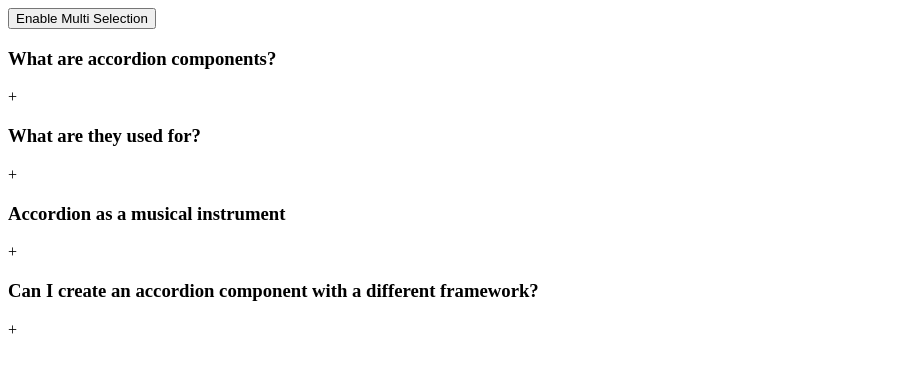
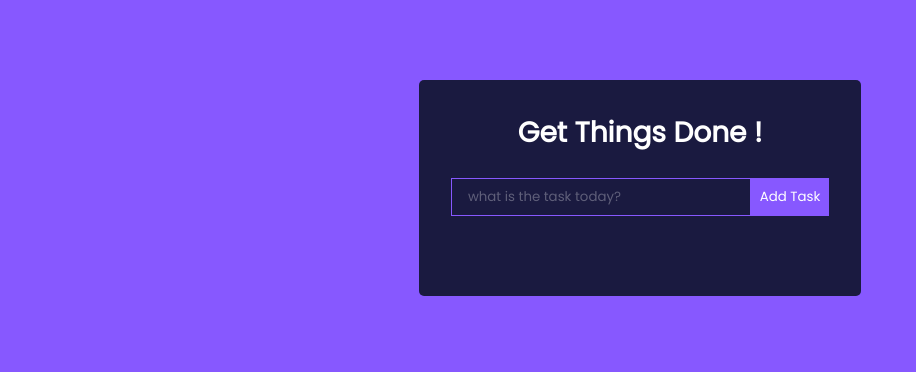
Before and after one commit to carrbanog/react-simple-project, a React (Create React App) app in the folder mini1/: page / in a window 1280 px wide. Shown: the top 372 px of the page, without its empty margins (0-916 px from the left). Built offline with nearby package versions, Linux system fonts and the light colour scheme.

Commit message:
todoList

```diff
--- a/mini1/package.json
+++ b/mini1/package.json
@@ -3,6 +3,11 @@
   "version": "0.1.0",
   "private": true,
   "dependencies": {
+    "@fortawesome/fontawesome-svg-core": "^6.6.0",
+    "@fortawesome/free-brands-svg-icons": "^6.6.0",
+    "@fortawesome/free-regular-svg-icons": "^6.6.0",
+    "@fortawesome/free-solid-svg-icons": "^6.6.0",
+    "@fortawesome/react-fontawesome": "^0.2.2",
     "@testing-library/jest-dom": "^5.17.0",
     "@testing-library/react": "^13.4.0",
     "@testing-library/user-event": "^13.5.0",
--- a/mini1/src/App.js
+++ b/mini1/src/App.js
@@ -1,18 +1,18 @@
 // import RandomColor from "./components/2 random color";
-import Accordian from "./components/1 accordian";
+// import Accordian from "./components/1 accordian";
 // import StarRating from "./components/3 star rating";
 // import ImageSlider from "./components/4 image slider";
 // import LoadMoreData from "./components/5 load-more-btn";
 
-import TreeView from "./components/6 menu ui";
-import menus from "./components/6 menu ui/data";
-import MenuBar from "./components/7dd";
+// import TreeView from "./components/6 menu ui";
+// import menus from "./components/6 menu ui/data";
+import TodoWrapper  from "./components/7dd/TodoWrapper";
 
 
 function App() {
   return (
     <div className="App">
-      <Accordian />
+      {/* <Accordian /> */}
       {/* <ImageSlider
         url={"https://picsum.photos/v2/list"}
         page={"1"}
@@ -20,6 +20,7 @@ function App() {
       /> */}
       {/* <TreeView menus={menus} />     */}
       {/* <MenuBar /> */}
+      <TodoWrapper />
     </div>
   );
 }
--- /dev/null
+++ b/mini1/src/components/7dd/EditTodoForm.jsx
@@ -0,0 +1,25 @@
+import React, { useState } from "react";
+
+export const EditTodoForm = ({ editTask, task }) => {
+  const [value, setValue] = useState("");
+  const handleSubmit = (e) => {
+    e.preventDefault();
+    // console.log(value);
+    editTask(value, task.id);
+    setValue("");
+  };
+  return (
+    <form className="TodoForm" onSubmit={handleSubmit}>
+      <input
+        type="text"
+        className="todo-input"
+        placeholder="Update task"
+        onChange={(e) => setValue(e.target.value)}
+        value={value}
+      />
+      <button type="submit" className="todo-btn">
+        Update task
+      </button>
+    </form>
+  );
+};
--- /dev/null
+++ b/mini1/src/components/7dd/Todo.jsx
@@ -0,0 +1,23 @@
+import React from "react";
+import { FontAwesomeIcon } from "@fortawesome/react-fontawesome";
+import { faPenToSquare } from "@fortawesome/free-solid-svg-icons";
+import { faTrash } from "@fortawesome/free-solid-svg-icons";
+
+export const Todo = ({ task, toggleComplete, deleteTodo, editTodo}) => {
+  return (
+    <div className="Todo">
+      <p
+        onClick={() => toggleComplete(task.id)}
+        // onClick={() => setCompleted(task.id === id ? task.completed = !completed : task.completed = false)}
+        className={`${task.completed ? "completed" : "incompleted"}`}
+      >
+        {task.task}
+        {/* {console.log(task)} */}
+      </p>
+      <div>
+        <FontAwesomeIcon icon={faPenToSquare} onClick={() => editTodo(task.id)} />
+        <FontAwesomeIcon icon={faTrash} onClick={() => deleteTodo(task.id)} />
+      </div>
+    </div>
+  );
+};
--- /dev/null
+++ b/mini1/src/components/7dd/TodoForm.jsx
@@ -0,0 +1,25 @@
+import React, { useState } from "react";
+
+export const TodoForm = ({ addTodo }) => {
+  const [value, setValue] = useState("");
+  const handleSubmit = (e) => {
+    e.preventDefault();
+    // console.log(value);
+    addTodo(value);
+    setValue("");
+  };
+  return (
+    <form className="TodoForm" onSubmit={handleSubmit}>
+      <input
+        type="text"
+        className="todo-input"
+        placeholder="what is the task today?"
+        onChange={(e) => setValue(e.target.value)}
+        value={value}
+      />
+      <button type="submit" className="todo-btn">
+        Add Task
+      </button>
+    </form>
+  );
+};
--- /dev/null
+++ b/mini1/src/components/7dd/TodoWrapper.jsx
@@ -0,0 +1,69 @@
+import React, { useState } from "react";
+import "./style.css";
+import { TodoForm } from "./TodoForm";
+import { v4 as uuidv4 } from "uuid";
+import { Todo } from "./Todo";
+import { EditTodoForm } from "./EditTodoForm";
+uuidv4();
+
+function TodoWrapper() {
+  const [todos, setTodos] = useState([]);
+  // const [completed, setCompleted] = useState(false);
+  const addTodo = (todo) => {
+    setTodos([
+      ...todos,
+      {
+        id: uuidv4(),
+        task: todo,
+        completed: false,
+        isEditing: false,
+      },
+    ]);
+    // console.log(todos);
+  };
+  const toggleComplete = (id) => {
+    setTodos(
+      todos.map((todo) =>
+        todo.id === id ? { ...todo, completed: !todo.completed } : todo
+      )
+    );
+  };
+
+  const deleteTodo = (id) => {
+    setTodos(todos.filter((todo) => todo.id !== id));
+  };
+
+  const editTodo = (id) => {
+    console.log(id);
+    setTodos(
+      todos.map((todo) =>
+        todo.id === id ? { ...todo, isEditing: !todo.isEditing } : todo
+      )
+    );
+  };
+  const editTask = (task, id) => {
+    setTodos(todos.map(todo => todo.id === id ? {...todo, task, isEditing: !todo.isEditing} : todo))
+  }
+
+  return (
+    <div className="TodoWrapper">
+      <h1>Get Things Done !</h1>
+      <TodoForm addTodo={addTodo} />
+      {/* display todos */}
+      {todos.map((todo) =>
+        todo.isEditing ? (
+          <EditTodoForm editTask={editTask} task={todo} />
+        ) : (
+          <Todo
+            key={todo.id}
+            task={todo}
+            deleteTodo={deleteTodo}
+            editTodo={editTodo}
+            toggleComplete={toggleComplete}
+          />
+        )
+      )}
+    </div>
+  );
+}
+export default TodoWrapper;
--- a/mini1/src/components/7dd/index.jsx
+++ /dev/null
@@ -1,38 +0,0 @@
-import React, { useState } from 'react';
-import './style.css'; // 외부 CSS 파일 사용
-
-const MenuBar = () => {
-  const [showDetail, setShowDetail] = useState(false);
-  const [showLocation, setShowLocation] = useState(false);
-
-  const handleProfileClick = () => {
-    setShowDetail(!showDetail);
-    setShowLocation(false); // Profile 클릭 시 Location 메뉴가 열리지 않도록 처리
-  };
-
-  const handleDetailClick = () => {
-    setShowLocation(!showLocation);
-  };
-
-  return (
-    <nav className="menu-bar">
-      <ul className="menu-list">
-        <li className="menu-item">
-          <a href="#profile" onClick={handleProfileClick}>Profile</a>
-        </li>
-        {showDetail && (
-          <li className="menu-item">
-            <a href="#detail" onClick={handleDetailClick}>Detail</a>
-          </li>
-        )}
-        {showLocation && (
-          <li className="menu-item">
-            <a href="#location">Location</a>
-          </li>
-        )}
-      </ul>
-    </nav>
-  );
-};
-
-export default MenuBar;
--- a/mini1/src/components/7dd/style.css
+++ b/mini1/src/components/7dd/style.css
@@ -1,29 +1,91 @@
-.menu-bar {
-  background-color: #333;
-  padding: 10px;
+@import url('https://fonts.googleapis.com/css2?family=Poppins&display=swap');
+
+* {
+  font-family: 'Poppins', sans-serif;
+  margin: 0;
+  padding: 0;
+  box-sizing: border-box;
+}
+
+body {
+  background: #8758ff;
+  display: flex;
+  justify-content: center;
+  align-items: center;
+}
+
+.App {
   text-align: center;
 }
 
-.menu-list {
-  list-style-type: none;
-  margin: 0;
-  padding: 0;
-  display: flex;
-  justify-content: center;
+h1 {
+  color: #fff;
+  margin-bottom: 0.5rem;
+  font-size: 1.75rem;
 }
 
-.menu-item {
-  margin: 0 15px;
+.TodoWrapper {
+  background: #1A1A40;
+  margin-top: 5rem;
+  padding: 2rem;
+  border-radius: 5px;
 }
 
-.menu-item a {
-  color: white;
-  text-decoration: none;
-  padding: 8px 16px;
-  display: block;
+.TodoForm {
+  width: 100%;
+  margin-bottom: 1rem;
 }
 
-.menu-item a:hover {
-  background-color: #575757;
-  border-radius: 4px;
+.todo-input {
+  outline: none;
+  background: none;
+  border: 1px solid #8758ff;
+  padding: 0.5rem 1rem;
+  margin-top: 1rem;
+  margin-bottom: 2rem;
+  width: 300px;
+  color: #fff;
 }
+
+.todo-input::placeholder {
+  color: #ffffff4d;
+}
+
+.todo-btn {
+  background: #8758ff;
+  color: #fff;
+  border: none;
+  padding: 0.55rem;
+  cursor: pointer;
+}
+
+.Todo {
+  display: flex;
+  justify-content: space-between;
+  align-items: center;
+  background: #8758ff;
+  color: #fff;
+  padding: 0.75rem 1rem;
+  border-radius: 5px;
+  margin-bottom: 1rem;
+}
+
+.fa-trash {
+  margin-left: 0.75rem;
+}
+
+.incompleted {
+  color: #fff;
+  cursor: pointer;
+}
+
+.completed {
+  color: #c5aeff;
+  text-decoration: line-through;
+  cursor: pointer;
+}
+
+.edit-icon,
+.delete-icon {
+  cursor: pointer;
+}
```
Also changed, not shown: 2 other files (tests, documents, lock files or other folders).
